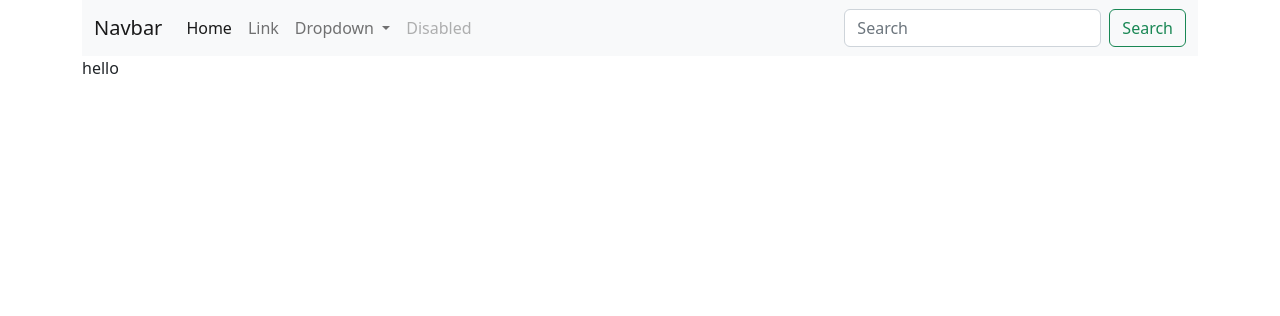
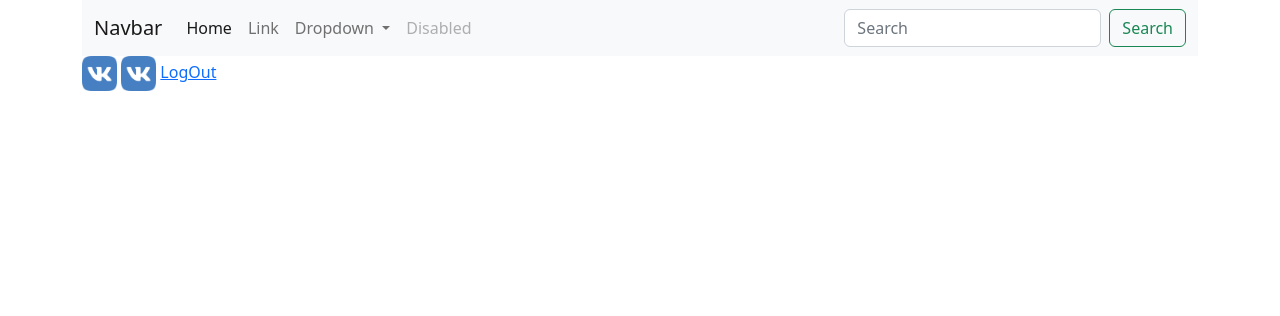
Before and after one commit to DazzzleKK/Places-Remember2, a Django app: page /places/ in a window 1280 px wide. Shown: the top 316 px of the page. Run offline with Django 4.2, Linux system fonts and the light colour scheme.

Commit message:
VK Login

```diff
--- a/placesremember/app/templates/app/hello.html
+++ b/placesremember/app/templates/app/hello.html
@@ -1,6 +1,9 @@
 {% extends 'base.html' %}
+{% load static %}
 
 
 {% block content %}
-    hello
+<a href="/login/vk-oauth2"><img src="{% static 'lvk.png' %}" style="width: 35px" title="VK Login"></a>
+<a href="/disconnect/vk-oauth2"><img src="{% static 'lvk.png' %}" style="width: 35px" title="VK Login"></a>
+<a href="{% url 'logout' %}">LogOut</a>
 {% endblock content %}
--- a/placesremember/app/urls.py
+++ b/placesremember/app/urls.py
@@ -1,6 +1,7 @@
 from django.urls import path
-from .views import hello
+from .views import hello, Logout
 
 urlpatterns = [
     path("", hello, name="hello"),
+    path("logout/", Logout.as_view(), name="logout"),
 ]
--- a/placesremember/app/views.py
+++ b/placesremember/app/views.py
@@ -1,6 +1,12 @@
 from django.shortcuts import render
+from django.contrib.auth.views import LogoutView
 
 # Create your views here.
 
+
 def hello(request):
-    return render(request, 'app/hello.html')
+    return render(request, "app/hello.html")
+
+
+class Logout(LogoutView):
+    template_name = "app/hello.html"
--- a/placesremember/placesremember/urls.py
+++ b/placesremember/placesremember/urls.py
@@ -21,5 +21,5 @@ urlpatterns = [
     path("admin/", admin.site.urls),
     path("places/", include("app.urls")),
     path("", RedirectView.as_view(url="/places/")),
-    path("", include("social_django.urls", namespace="social")),
+    path("", include("social_django.urls")),
 ]
```
Also changed, not shown: placesremember/placesremember/settings.py (+10 -4 lines), placesremember/app/static/lvk.png (added), placesremember/db.sqlite3.
